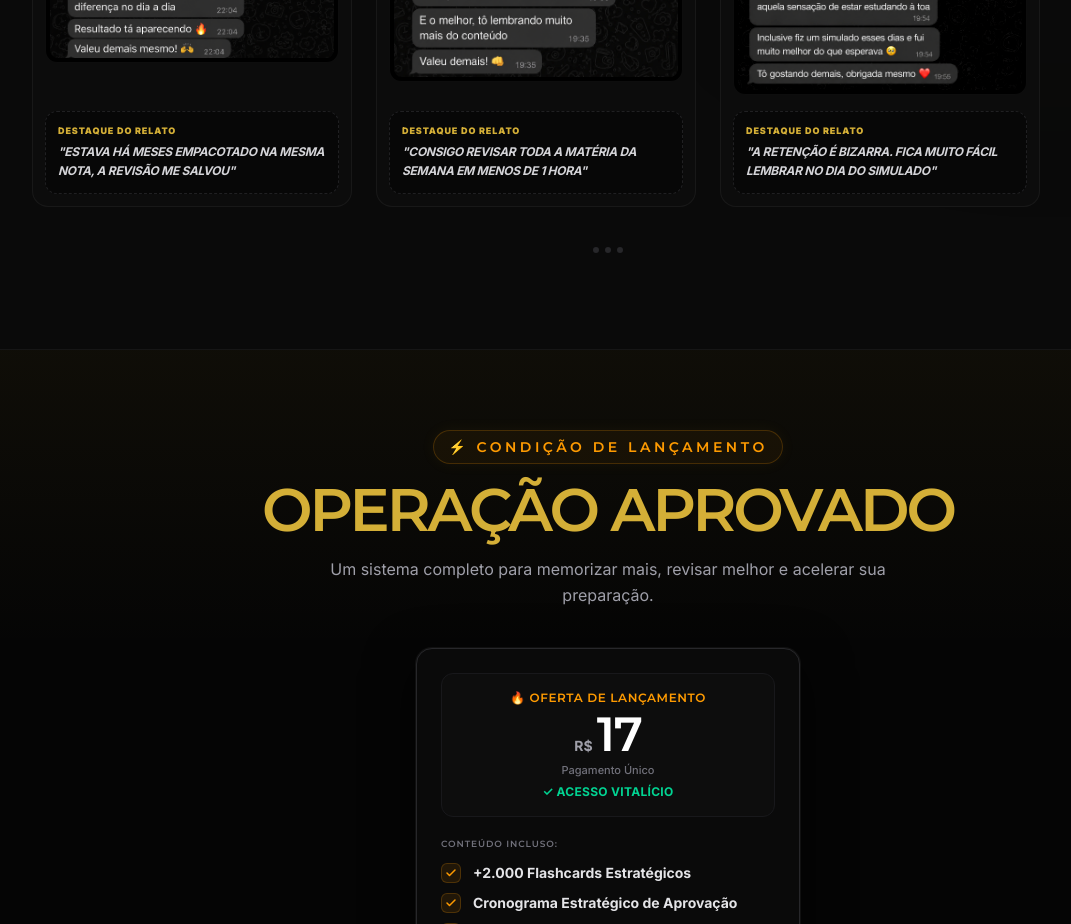
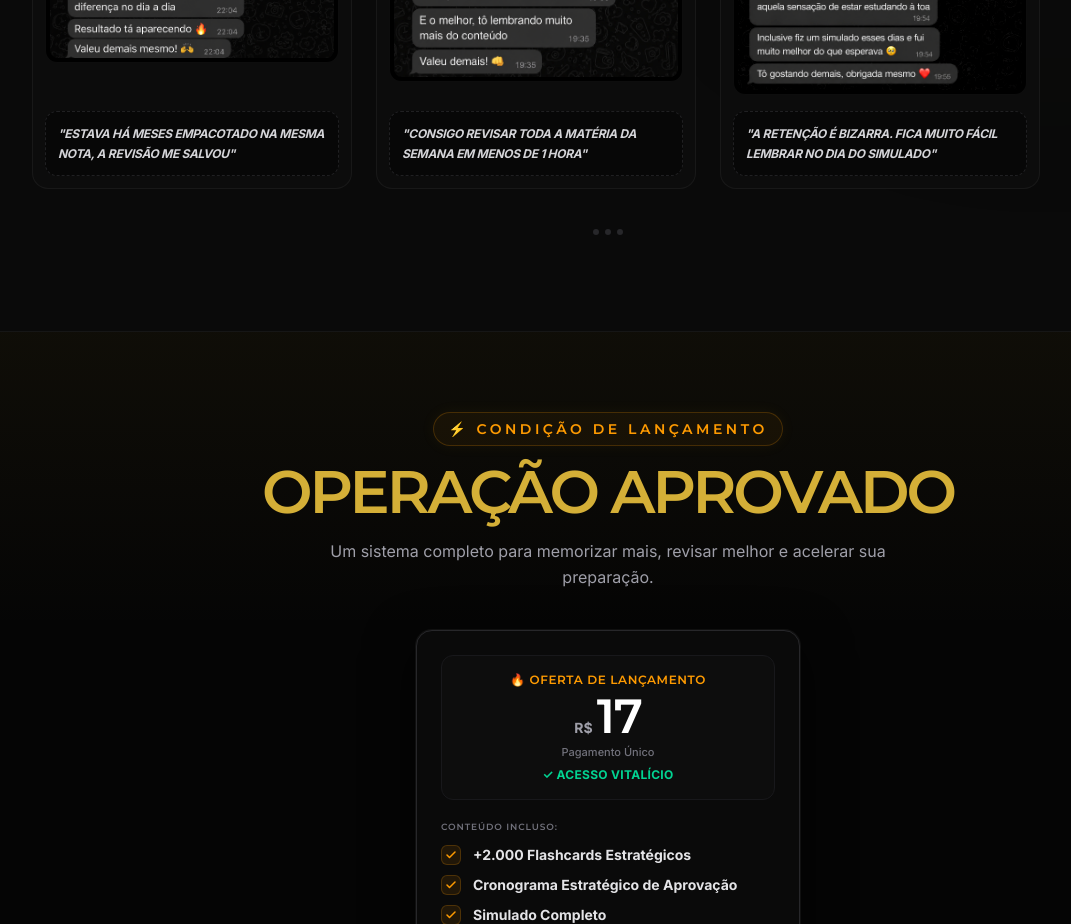
Before and after one commit to txalexandre12-arch/operacaoaprovado, a React (Vite) app: page / in a window 1280 px wide. Shown: the part 4840-5764 px from the top of the page, without its empty margins (32-1103 px from the left). Built offline with nearby package versions, Linux system fonts and the light colour scheme.

Commit message:
refactor(testimonials): remove testimonial highlight labels
Clean up the UI by removing the "DESTAQUE DO RELATO" badge to improve visual consistency and layout balance in the testimonials section.

```diff
--- a/src/components/Testimonials.tsx
+++ b/src/components/Testimonials.tsx
@@ -117,7 +117,6 @@ export function Testimonials() {
 
                 {/* Snip card description / golden subtitle */}
                 <div className="bg-black/40 rounded-xl p-3 border border-dashed border-zinc-800/80">
-                  <span className="text-[9px] text-[#d4af37] font-black uppercase tracking-widest block mb-1">DESTAQUE DO RELATO</span>
                   <p className="text-[11px] sm:text-xs font-bold text-zinc-300 uppercase tracking-tight leading-relaxed italic" dangerouslySetInnerHTML={{ __html: SNIPPETS[i] }} />
                 </div>
               </motion.div>
```
